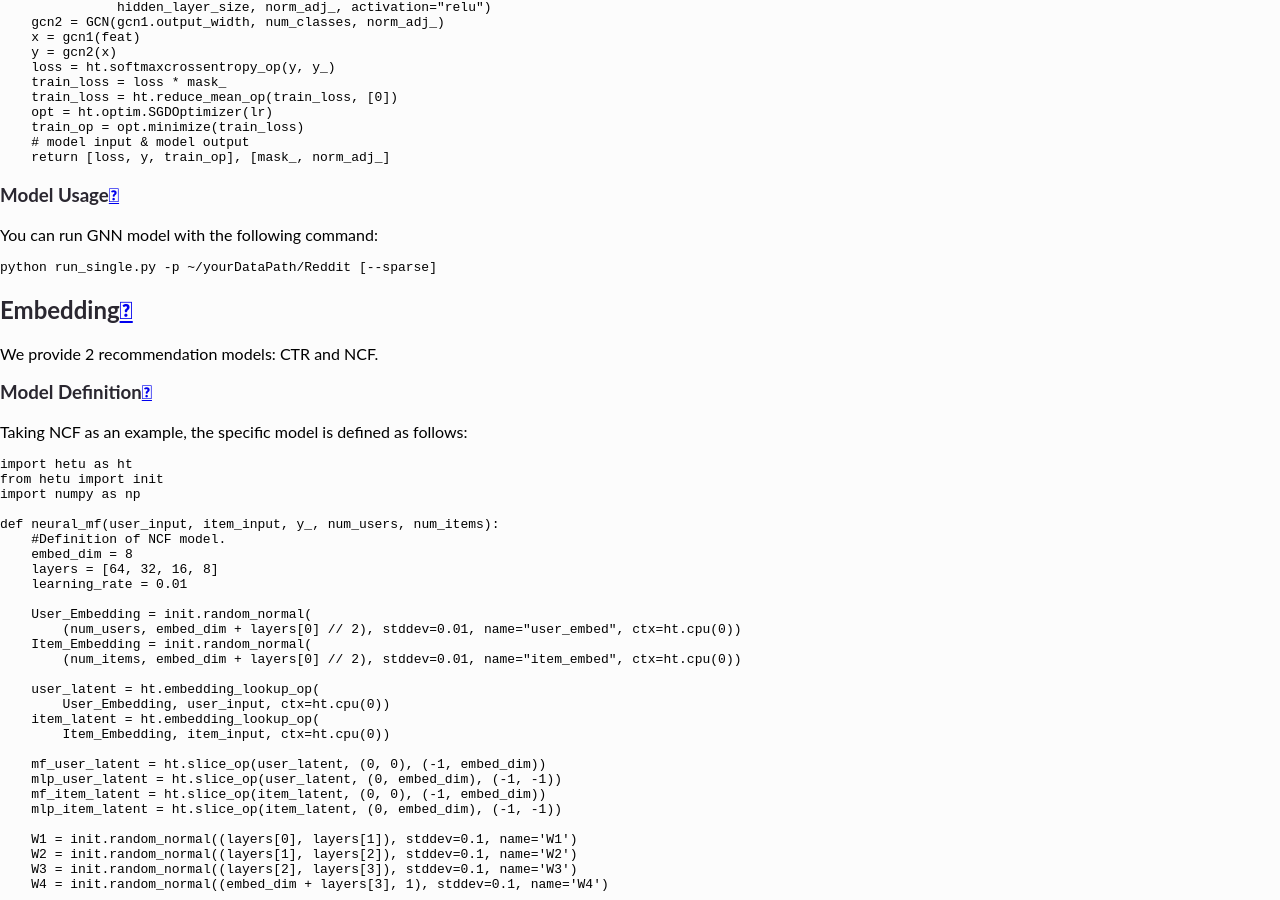
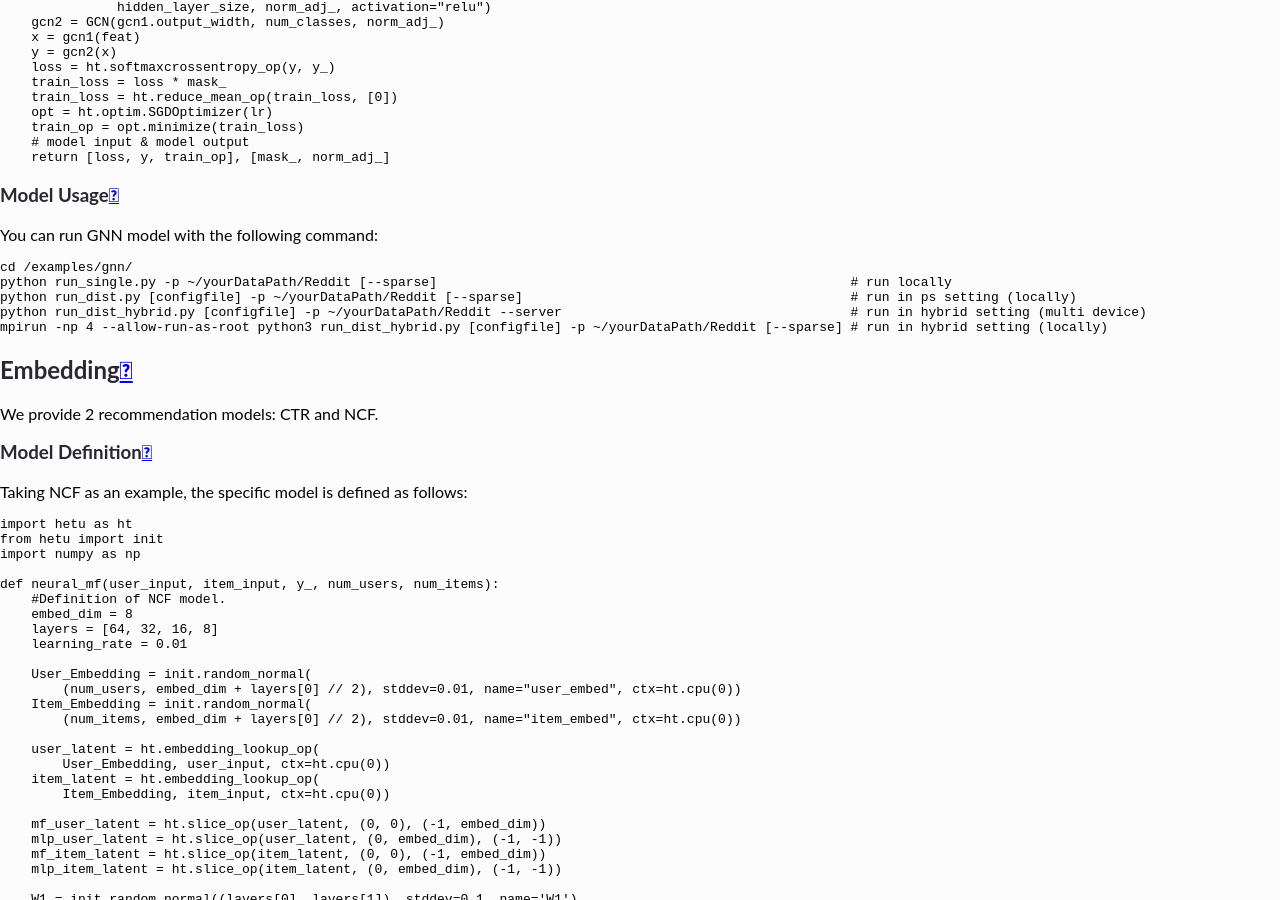
Before and after one commit to njw1123/Hetu_doc, a Sphinx documentation site: the page built from source/Tutorials/model/contents_en.md, in a window 1280 px wide and 900 px high, scrolled down 9970 px. Built offline with Sphinx 7.4.7 and the Read the Docs theme 2.0.0, drawn with Linux system fonts in a browser that asks for light colours.

Commit message:
Update contents_en.md

````diff
--- a/source/Tutorials/model/contents_en.md
+++ b/source/Tutorials/model/contents_en.md
@@ -463,7 +463,11 @@ def sparse_model(int_feature, hidden_layer_size, embedding_idx_max, embedding_wi
 #### **Model Usage**
 You can run GNN model with the following command:
 ```bash
-python run_single.py -p ~/yourDataPath/Reddit [--sparse]
+cd /examples/gnn/
+python run_single.py -p ~/yourDataPath/Reddit [--sparse]                                                     # run locally
+python run_dist.py [configfile] -p ~/yourDataPath/Reddit [--sparse]                                          # run in ps setting (locally)
+python run_dist_hybrid.py [configfile] -p ~/yourDataPath/Reddit --server                                     # run in hybrid setting (multi device)
+mpirun -np 4 --allow-run-as-root python3 run_dist_hybrid.py [configfile] -p ~/yourDataPath/Reddit [--sparse] # run in hybrid setting (locally)
 ```
 
 ### Embedding
````
